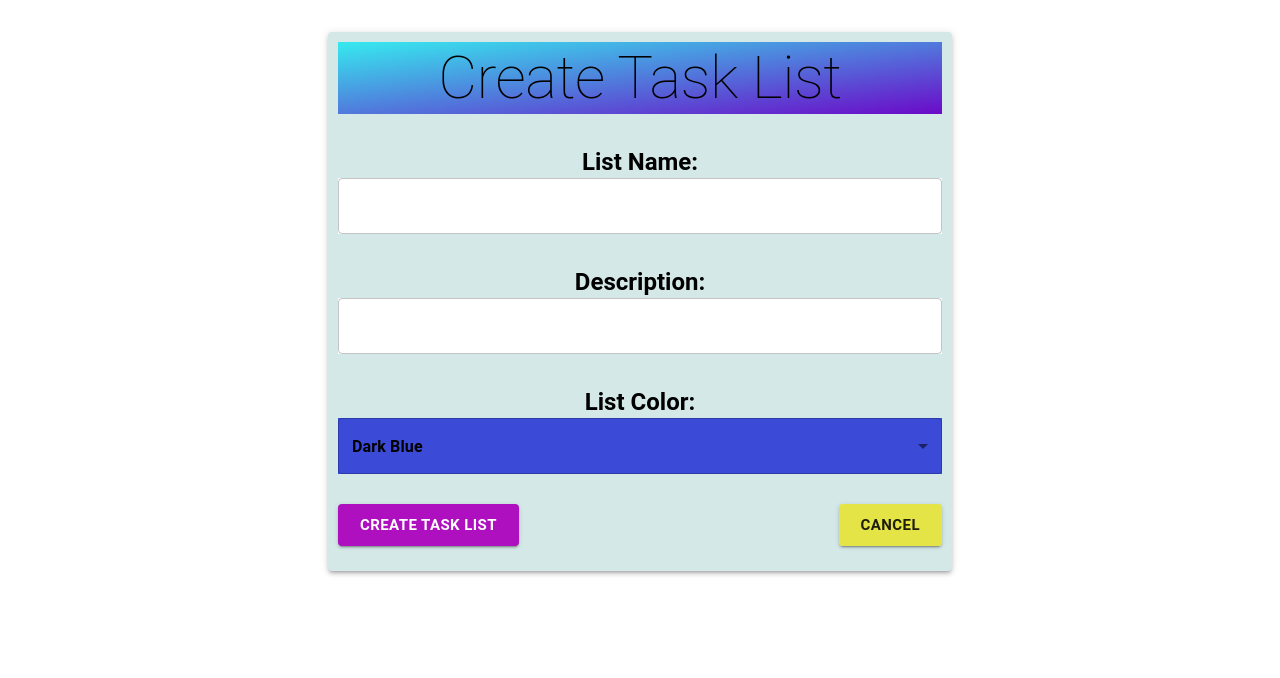
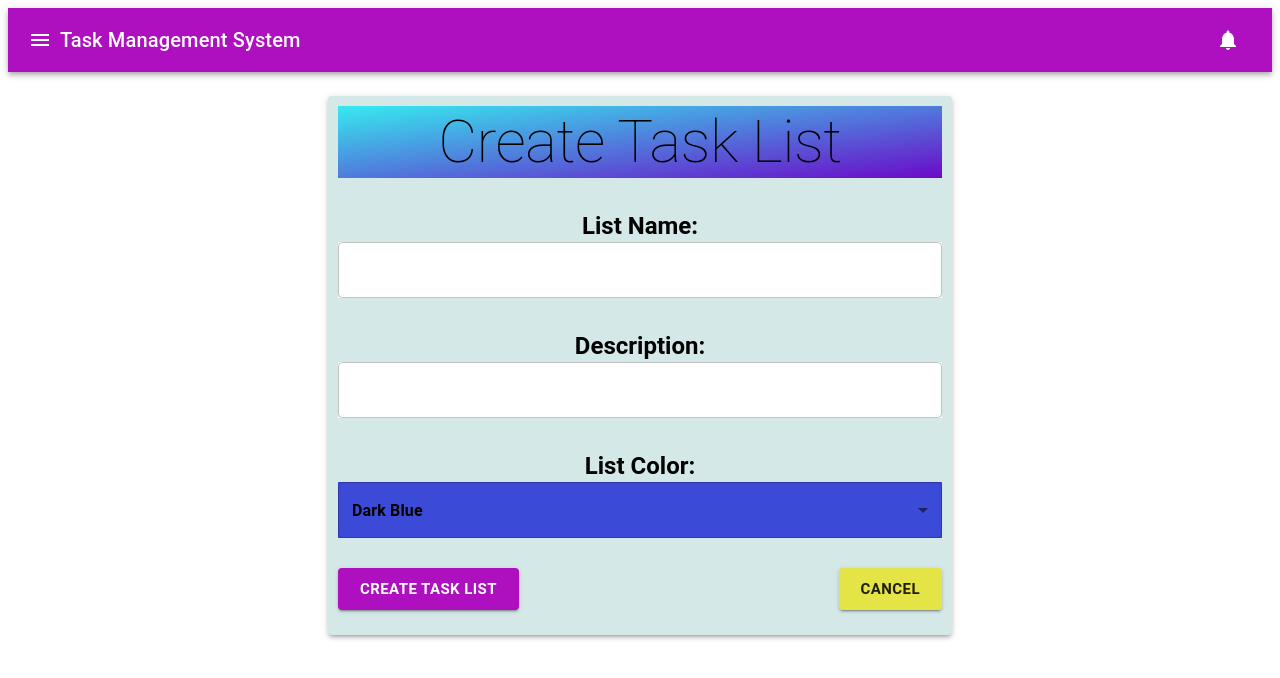
Before and after one commit to ArturGZ/TaskManagementSystem, a Next.js app in the folder create-task-list/: page / in a window 1280 px wide. Shown: the top 678 px of the page. Built offline with nearby package versions, Linux system fonts and the light colour scheme.

Commit message:
added appBar

```diff
--- a/create-task-list/app/page.js
+++ b/create-task-list/app/page.js
@@ -1,8 +1,14 @@
 'use client';
 
 import React, { useState } from 'react';
-import { Button, TextField, Typography, FormControl, InputLabel, Select, MenuItem, Paper, Box, Grid } from '@mui/material';
+import { Button, TextField, Typography, FormControl, Select, MenuItem, Paper, Box, Grid, AppBar, Toolbar } from '@mui/material';
+import {Drawer, List, ListItem, ListItemText, IconButton, ListItemButton, ListItemIcon} from '@mui/material'
 import { ThemeProvider } from '@mui/material/styles';
+import MenuIcon from '@mui/icons-material/Menu'
+import FormatListNumberedIcon from '@mui/icons-material/FormatListNumbered';
+import NoteAddIcon from '@mui/icons-material/NoteAdd';
+import TaskIcon from '@mui/icons-material/Task';
+import NotificationsIcon from '@mui/icons-material/Notifications';
 import theme from './styles/theme';
 import Swal from 'sweetalert2';
 
@@ -10,6 +16,9 @@ export default function TaskList() {
   const [listName, setListName] = useState('');
   const [listDescription, setListDescription] = useState('');
   const [listColor, setListColor] = useState("#3B4BD8");
+  const [isDrawerOpen, setDrawerOpen] = useState(false);
+
+  const drawerWidth = 800;
 
   const handleNameChange = (event) => {
     setListName(event.target.value);
@@ -21,6 +30,14 @@ export default function TaskList() {
 
   const handleColorChange = (event) => {
     setListColor(event.target.value);
+  };
+
+  const handleDrawerOpen = () => {
+    setDrawerOpen(true);
+  };
+
+  const handleDrawerClose = () => {
+    setDrawerOpen(false);
   };
 
   const handleSubmit = () => {
@@ -37,6 +54,47 @@ export default function TaskList() {
 
   return (
     <ThemeProvider theme={theme}>
+      <AppBar position="static" color="primary">
+        <Toolbar>
+          <IconButton edge="start" color="inherit" aria-label="menu" onClick={handleDrawerOpen}>
+            <MenuIcon />
+          </IconButton>
+          <Typography variant="h6" sx={{ flexGrow: 1 }}>
+            Task Management System
+          </Typography>
+          <IconButton color="inherit" aria-label="notifications">
+            <NotificationsIcon />
+          </IconButton>
+        </Toolbar>
+      </AppBar>
+      <Drawer anchor="left" open={isDrawerOpen} onClose={handleDrawerClose} sx = {{ width: drawerWidth, padding: '25' }}>
+            <List>
+              <ListItem key="Task List">
+                <ListItemButton sx = {{ marginTop: '100px' }}>
+                  <ListItemIcon>
+                    <FormatListNumberedIcon />
+                  </ListItemIcon>
+                  <ListItemText primary="Task List" />
+                </ListItemButton>
+              </ListItem>
+              <ListItem key="Create Task List">
+                <ListItemButton>
+                  <ListItemIcon>
+                    <NoteAddIcon />
+                  </ListItemIcon>
+                  <ListItemText primary="Create Task List" />
+                </ListItemButton>
+              </ListItem>
+              <ListItem key="Tasks">
+                <ListItemButton>
+                  <ListItemIcon>
+                    <TaskIcon />
+                  </ListItemIcon>
+                  <ListItemText primary="Tasks" />
+                </ListItemButton>
+              </ListItem>
+            </List>
+      </Drawer>
       <Grid container spacing={2} justifyContent="center" pt={3}>
         <Grid item xs={12} sm={10} md={8} lg={6}>
           <Paper elevation={3} style={{ padding: '10px' }}>
```
